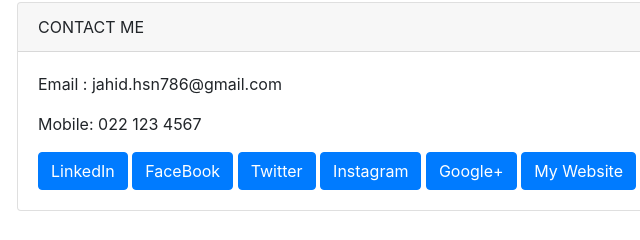
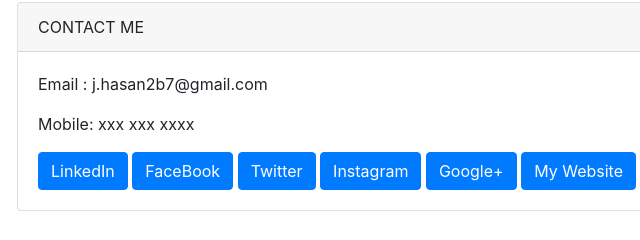
Before and after one commit to jahidhsn99/Profile, a plain HTML site: page index.html in a window 1280 px wide. Shown: the part 4147-4387 px from the top of the page, 68-708 px from the left. Drawn offline with nearby package versions, Linux system fonts and the light colour scheme.

Commit message:
Minor Update
Updated the email address.

```diff
--- a/index.html
+++ b/index.html
@@ -405,8 +405,8 @@
       CONTACT ME
     </div>
     <div class="card-body">
-      <P>Email : jahid.hsn786@gmail.com</P>
-      <P>Mobile: 022 123 4567</P>
+      <P>Email : j.hasan2b7@gmail.com</P>
+      <P>Mobile: xxx xxx xxxx</P>
       <a class="btn btn-primary" href="https://www.linkedin.com/in/jahidhsn99/" role="button">LinkedIn</a>
       <a class="btn btn-primary" href="https://www.facebook.com/jahid.hsn99" role="button">FaceBook</a>
       <a class="btn btn-primary" href="https://twitter.com/jahid_hsn99" role="button">Twitter</a>
```
